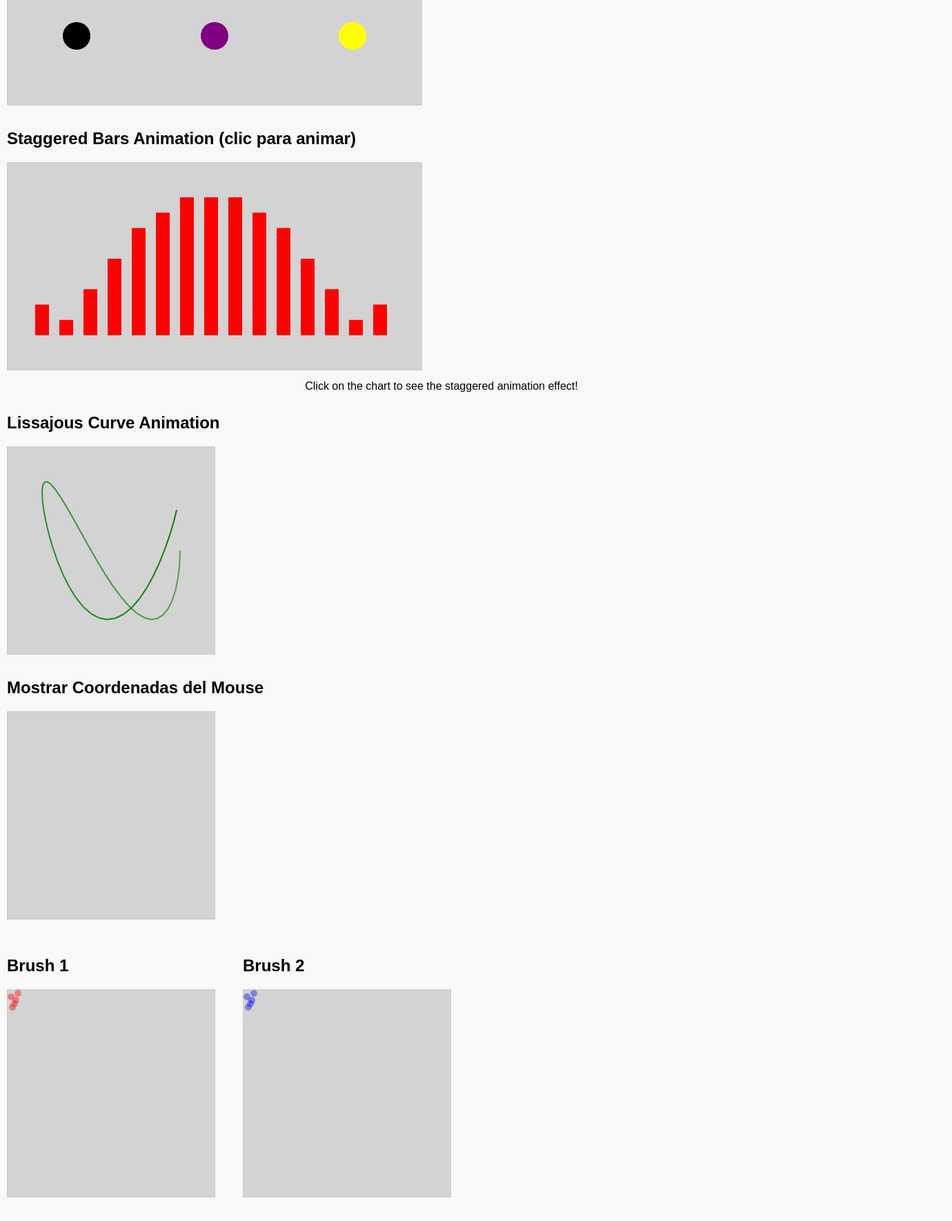
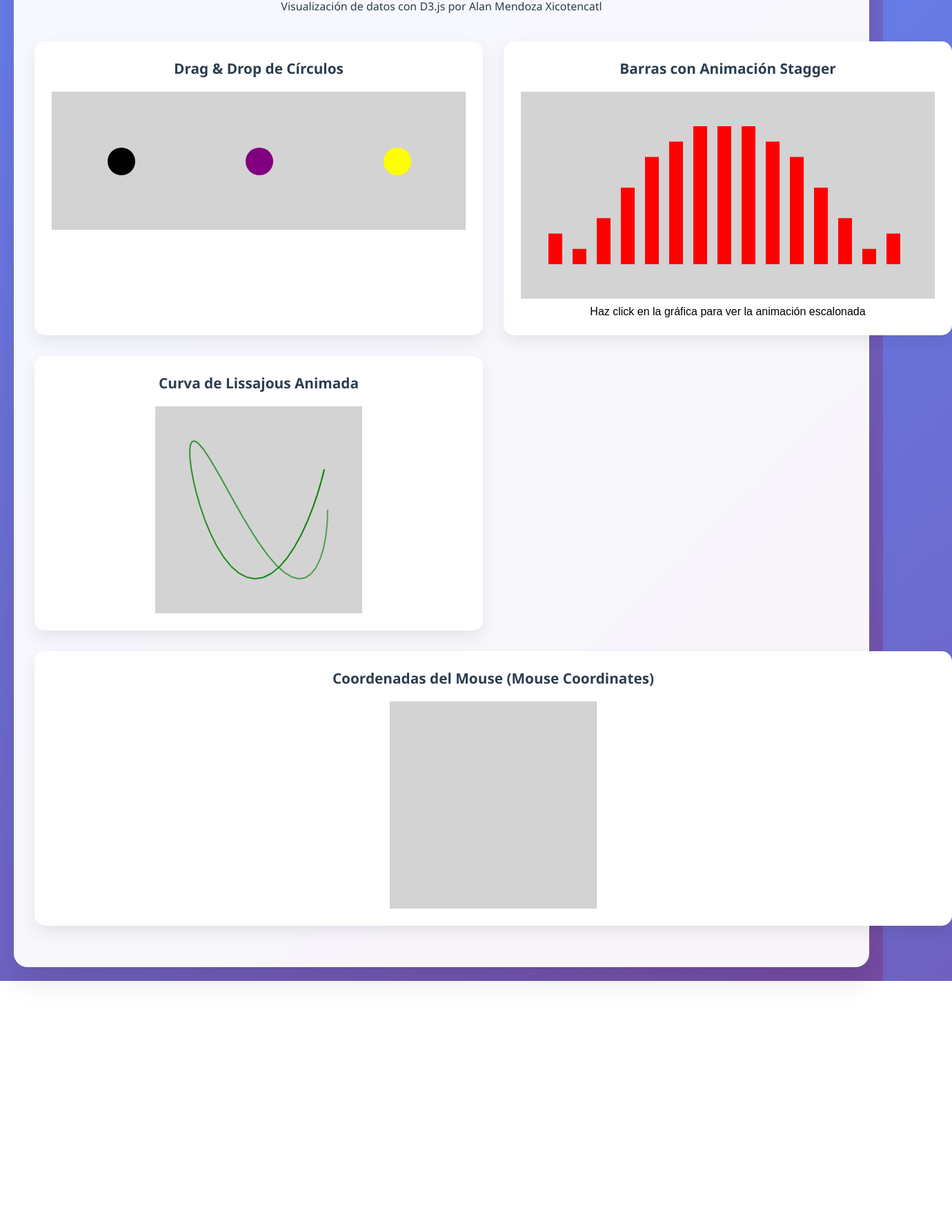
Before and after one commit to GreenAlanMX/Visual, a plain HTML site: page index.html in a window 1280 px wide. Shown: the part 117-1887 px from the top of the page at 69% size, 1380 px wide, since content can reach past the window. After the commit the page ends 1539 px from the top, so only its background shows below. Drawn offline with nearby package versions, Linux system fonts and the light colour scheme; animation ran at ten frames a second.

Commit message:
done index.html

```diff
--- a/index.html
+++ b/index.html
@@ -3,123 +3,191 @@
 <head>
 <meta charset="UTF-8" />
 <meta name="viewport" content="width=device-width, initial-scale=1" />
-<title>Dashboard Integrado D3.js</title>
+<title>Dashboard D3.js Completo</title>
+<script src="https://cdnjs.cloudflare.com/ajax/libs/d3/7.8.5/d3.min.js"></script>
 <style>
+  /* Estilos Dashboard */
+  * {
+    margin: 0;
+    padding: 0;
+    box-sizing: border-box;
+  }
   body {
-    font-family: Arial, sans-serif;
-    margin: 10px;
-    background: #f9f9f9;
+    font-family: 'Segoe UI', Tahoma, Geneva, Verdana, sans-serif;
+    background: linear-gradient(135deg, #667eea 0%, #764ba2 100%);
+    min-height: 100vh;
+    padding: 20px;
+  }
+  .dashboard {
+    max-width: 1400px;
+    margin: 0 auto;
+    background: rgba(255,255,255,0.95);
+    border-radius: 20px;
+    padding: 30px;
+    box-shadow: 0 20px 40px rgba(0,0,0,0.1);
+    backdrop-filter: blur(10px);
+  }
+  .header {
+    text-align: center;
+    margin-bottom: 40px;
+    color: #2c3e50;
+  }
+  .header h1 {
+    font-size: 2.5em;
+    font-weight: 300;
+    margin-bottom: 10px;
+    background: linear-gradient(45deg, #667eea, #764ba2);
+    -webkit-background-clip: text;
+    -webkit-text-fill-color: transparent;
+    background-clip: text;
+  }
+  .stats-grid {
+    display: grid;
+    grid-template-columns: repeat(auto-fit,minmax(200px,1fr));
+    gap: 20px;
+    margin-bottom: 40px;
+  }
+  .stat-card {
+    background: linear-gradient(135deg, #667eea, #764ba2);
+    color: white;
+    padding: 25px;
+    border-radius: 15px;
+    text-align: center;
+    transition: all 0.3s ease;
+    box-shadow: 0 10px 20px rgba(0,0,0,0.1);
+  }
+  .stat-card:hover {
+    transform: translateY(-5px);
+    box-shadow: 0 15px 30px rgba(0,0,0,0.15);
+  }
+  .stat-value {
+    font-size: 2.5em;
+    font-weight: bold;
+    margin-bottom: 5px;
+  }
+  .stat-label {
+    font-size: 0.9em;
+    opacity: 0.9;
+    text-transform: uppercase;
+    letter-spacing: 1px;
+  }
+  .charts-grid {
+    display: grid;
+    grid-template-columns: 1fr 1fr;
+    gap: 30px;
+    margin-bottom: 30px;
   }
   .chart-container {
-    margin-bottom: 30px;
+    background: white;
+    border-radius: 15px;
+    padding: 25px;
+    box-shadow: 0 10px 25px rgba(0,0,0,0.08);
+    transition: transform 0.3s ease;
+    position: relative;
+  }
+  .chart-container:hover {
+    transform: translateY(-2px);
+  }
+  .chart-title {
+    font-size: 1.3em;
+    font-weight: 600;
+    color: #2c3e50;
+    margin-bottom: 20px;
+    text-align: center;
+  }
+  .full-width {
+    grid-column: 1 / -1;
   }
   svg {
-    border: 1px solid #ccc;
-    background: lightgrey;
+    display: block;
+    margin: 0 auto;
   }
-  p.description {
-    text-align: center;
-    margin-top: 10px;
-  }
-  #dragdrop circle {
-    cursor: grab;
-  }
-  #coords {
-    cursor: crosshair;
-  }
-  #brush1, #brush2 {
-    margin-right: 20px;
-  }
-  #brush-container {
-    display: flex;
-    gap: 20px;
+  /* Estilo para texto dentro SVG de coordenadas */
+  #coords text {
+    font-family: Arial, sans-serif;
+    font-size: 12px;
+    fill: black;
   }
 </style>
 </head>
 <body>
-
-  <!-- 1. Drag & Drop Circles -->
-  <div class="chart-container">
-    <h2>Drag & Drop Circles</h2>
-    <svg id="dragdrop" width="600" height="200"></svg>
+<div class="dashboard">
+  <div class="header">
+    <h1>📊 Dashboard Interactivo Completo</h1>
+    <p>Visualización de datos con D3.js por Alan Mendoza Xicotencatl</p>
   </div>
 
-  <!-- 2. Staggered Bars Animation -->
+
+
+  <div class="charts-grid">
+
+    <!-- Drag & Drop Circles -->
     <div class="chart-container">
-    <h2>Staggered Bars Animation (clic para animar)</h2>
-    <svg id="stagger" width="600" height="300"></svg>
-    <p class="description">Click on the chart to see the staggered animation effect!</p>
+      <div class="chart-title">Drag & Drop de Círculos</div>
+      <svg id="dragdrop" width="600" height="200" style="background:lightgrey; border: 1px solid #ccc;">
+        <circle cx="100" cy="100" r="20" fill="black"></circle>
+        <circle cx="300" cy="100" r="20" fill="purple"></circle>
+        <circle cx="500" cy="100" r="20" fill="yellow"></circle>
+      </svg>
     </div>
 
-  <!-- 3. Lissajous Curve -->
+    <!-- Staggered Bars -->
     <div class="chart-container">
-    <h2>Lissajous Curve Animation</h2>
-    <svg id="lissajous" width="300" height="300"></svg>
+      <div class="chart-title">Barras con Animación Stagger</div>
+      <svg id="stagger" width="600" height="300" style="background:lightgrey"></svg>
+      <p style="text-align:center; margin-top:10px; font-family: Arial, sans-serif;">
+        Haz click en la gráfica para ver la animación escalonada
+      </p>
     </div>
 
-  <!-- 4. Mostrar Coordenadas del Mouse -->
+    <!-- Lissajous -->
     <div class="chart-container">
-    <h2>Mostrar Coordenadas del Mouse</h2>
-    <svg id="coords" width="300" height="300"></svg>
+      <div class="chart-title">Curva de Lissajous Animada</div>
+      <svg id="lissajous" width="300" height="300" style="background:lightgrey"></svg>
     </div>
 
-  <!-- 5. Brush Circles -->
-  <div class="chart-container" id="brush-container">
-    <div>
-      <h2>Brush 1</h2>
-      <svg id="brush1" width="300" height="300"></svg>
+    <!-- Coordenadas Mouse -->
+    <div class="chart-container full-width">
+      <div class="chart-title">Coordenadas del Mouse (Mouse Coordinates)</div>
+      <svg id="coords" width="300" height="300" style="background:lightgrey; border: 1px solid #ccc;"></svg>
     </div>
-    <div>
-      <h2>Brush 2</h2>
-      <svg id="brush2" width="300" height="300"></svg>
   </div>
 </div>
 
-<script src="https://d3js.org/d3.v7.min.js"></script>
 <script>
-  // 1. Drag & Drop Circles
-  (function() {
-    const svg = d3.select("#dragdrop");
-    svg.selectAll("circle")
-      .data([
-        {cx:100, cy:100, r:20, fill:"black"},
-        {cx:300, cy:100, r:20, fill:"purple"},
-        {cx:500, cy:100, r:20, fill:"yellow"}
-      ])
-      .enter()
-      .append("circle")
-      .attr("cx", d=>d.cx)
-      .attr("cy", d=>d.cy)
-      .attr("r", d=>d.r)
-      .attr("fill", d=>d.fill)
-      .call(d3.drag()
-        .on("start", function(event, d) {
-          d3.select(this).attr("fill", "lime");
+  // -------- Drag & Drop Circles --------
+  function makeDragDrop() {
+    let widget, color;
+    const drag = d3.drag()
+      .on("start", function(event) {
+        color = d3.select(this).attr("fill");
+        widget = d3.select(this).attr("fill", "lime");
       })
-        .on("drag", function(event, d) {
-          d3.select(this).attr("cx", event.x).attr("cy", event.y);
+      .on("drag", function(event) {
+        const pt = d3.pointer(event, d3.select("#dragdrop").node());
+        widget.attr("cx", pt[0]).attr("cy", pt[1]);
       })
-        .on("end", function(event, d) {
-          d3.select(this).attr("fill", d.fill);
-        })
-      );
-  })();
+      .on("end", function() {
+        widget.attr("fill", color);
+        widget = undefined;
+      });
+    drag(d3.select("#dragdrop").selectAll("circle"));
+  }
 
-  // 2. Staggered Bars Animation
-  (function() {
-    const ds1 = [2, 1, 3, 5, 7, 8, 9, 9, 9, 8, 7, 5, 3, 1, 2];
-    const ds2 = [8, 9, 8, 7, 5, 3, 2, 1, 2, 3, 5, 7, 8, 9, 8];
-    let currentData = ds1.slice();
+  // -------- Staggered Bars --------
+  function makeStagger() {
+    let ds1 = [2,1,3,5,7,8,9,9,9,8,7,5,3,1,2];
+    let ds2 = [8,9,8,7,5,3,2,1,2,3,5,7,8,9,8];
+    const n = ds1.length;
+    const mx = d3.max([...ds1,...ds2]);
+    const svg = d3.select("#stagger");
 
-    const n = ds1.length;
-    const mx = d3.max([...ds1, ...ds2]);
+    const scX = d3.scaleLinear().domain([0,n-1]).range([50,540]);
+    const scY = d3.scaleLinear().domain([0,mx]).range([250,50]);
 
-    const svg = d3.select("#stagger");
-    const scX = d3.scaleLinear().domain([0, n-1]).range([50, 540]);
-    const scY = d3.scaleLinear().domain([0, mx]).range([250, 50]);
-
+    // Crear barras iniciales
     svg.selectAll("line")
-      .data(currentData)
+      .data(ds1)
       .enter()
       .append("line")
       .attr("stroke", "red")
@@ -129,25 +197,26 @@
       .attr("x2", (d,i) => scX(i))
       .attr("y2", d => scY(d));
 
+    // Click para animar barras
     svg.on("click", function() {
-      currentData = (currentData === ds1) ? ds2 : ds1;
+      [ds1, ds2] = [ds2, ds1];
       svg.selectAll("line")
-        .data(currentData)
+        .data(ds1)
         .transition()
         .duration(1000)
         .delay((d,i) => 200*i)
         .attr("y2", d => scY(d));
     });
-  })();
+  }
 
-  // 3. Lissajous Curve Animation
-  (function() {
+  // -------- Lissajous --------
+  function makeLissajous() {
     const svg = d3.select("#lissajous");
     const a = 1.9, b = 3.2;
     const omega = 2 * Math.PI / 10000; // 10s per period
     let prvX = 150 + 100, prvY = 150;
 
-    const timer = d3.timer(function(t) {
+    const timer = d3.timer(t => {
       const phi = omega * t;
       const crrX = 150 + 100 * Math.cos(a * phi);
       const crrY = 150 + 100 * Math.sin(b * phi);
@@ -167,85 +236,38 @@
       prvX = crrX;
       prvY = crrY;
 
-      if (t > 120000) timer.stop(); // Stop after 120s
-    });
-  })();
-
-  // 4. Mostrar Coordenadas del Mouse
-  (function() {
-    const svg = d3.select("#coords");
-    const txt = svg.append("text")
-      .attr("font-family", "Arial, sans-serif")
-      .attr("font-size", 12)
-      .attr("fill", "black");
-
-    svg.attr("cursor", "crosshair")
-      .on("mousemove", function(event) {
-        const pt = d3.pointer(event, svg.node());
-        txt.attr("x", pt[0] + 18)
-          .attr("y", pt[1] + 6)
-          .text(`(${Math.round(pt[0])}, ${Math.round(pt[1])})`);
-      })
-      .on("mouseleave", () => txt.text(""));
-  })();
-
-  // 5. Brush Circles
-  (function() {
-    // Ejemplo de datos (reemplaza con los tuyos o carga JSON real)
-    const data = [
-      {A: 5, B: 10},
-      {A: 10, B: 20},
-      {A: 15, B: 5},
-      {A: 7, B: 25},
-      {A: 12, B: 15}
-    ];
-
-    function drawCircles(svg, data, accX, accY, sc) {
-      return svg.selectAll("circle")
-        .data(data)
-        .enter()
-        .append("circle")
-        .attr("r", 5)
-        .attr("cx", d => accX(d))
-        .attr("cy", d => accY(d))
-        .attr("fill", sc(Infinity))
-        .attr("fill-opacity", 0.4);
-    }
-
-    function installHandlers(svg, data, cs1, cs2, sc1, sc2) {
-      svg.attr("cursor", "crosshair")
-        .on("mousemove", function(event) {
-          const pt = d3.pointer(event, svg.node());
-          cs1.attr("fill", function(d, i) {
-            const r = Math.hypot(pt[0] - d3.select(this).attr("cx"), pt[1] - d3.select(this).attr("cy"));
-            data[i].r = r;
-            return sc1(r);
-          });
-          cs2.attr("fill", (d, i) => sc2(data[i].r));
-        })
-        .on("mouseleave", function() {
-          cs1.attr("fill", sc1(Infinity));
-          cs2.attr("fill", sc2(Infinity));
+      if (t > 120000) timer.stop(); // 120s stop
     });
   }
 
-    const svg1 = d3.select("#brush1");
-    const svg2 = d3.select("#brush2");
+  // -------- Coordenadas Mouse --------
+  function coordsPixels(selector) {
+    const svg = d3.select(selector)
+      .attr('cursor', 'crosshair');
 
-    const sc1 = d3.scaleLinear()
-      .domain([0, 10, 50])
-      .range(["lime", "yellow", "red"]);
+    let txt = svg.append('text')
+      .attr('font-family', 'Arial, sans-serif')
+      .attr('font-size', '12px')
+      .attr('fill', 'black');
 
-    const sc2 = d3.scaleLinear()
-      .domain([0, 10, 50])
-      .range(["lime", "yellow", "blue"]);
+    svg.on('mousemove', function(event) {
+      const pt = d3.pointer(event, svg.node());
+      txt.attr('x', 18 + pt[0])
+         .attr('y', 6 + pt[1])
+         .text('(' + Math.round(pt[0]) + ', ' + Math.round(pt[1]) + ')');
+    })
+    .on('mouseleave', function() {
+      txt.text('');
+    });
+  }
 
-    const cs1 = drawCircles(svg1, data, d => +d.A, d => +d.B, sc1);
-    const cs2 = drawCircles(svg2, data, d => +d.A, d => +d.B, sc2);
-
-    installHandlers(svg1, data, cs1, cs2, sc1, sc2);
-  })();
-
+  // Inicialización general al cargar DOM
+  document.addEventListener('DOMContentLoaded', () => {
+    makeDragDrop();
+    makeStagger();
+    makeLissajous();
+    coordsPixels('#coords');
+  });
 </script>
 </body>
 </html>
```
Lines whose indentation alone changed are shown as unchanged.
